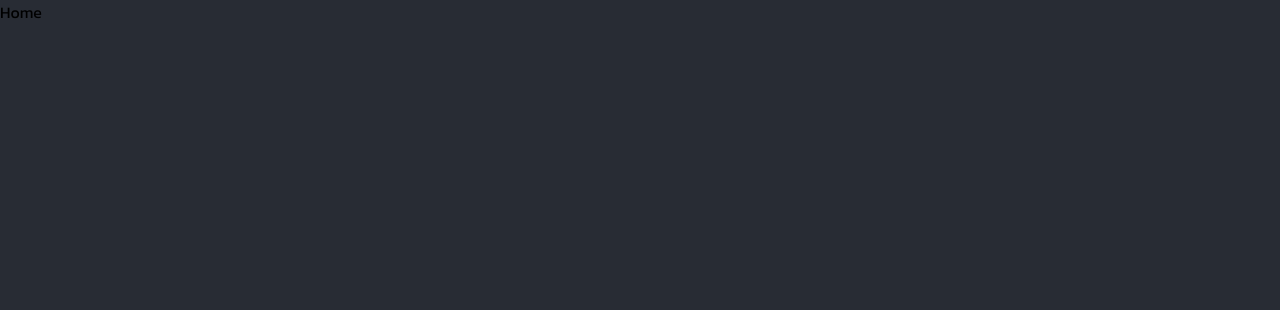
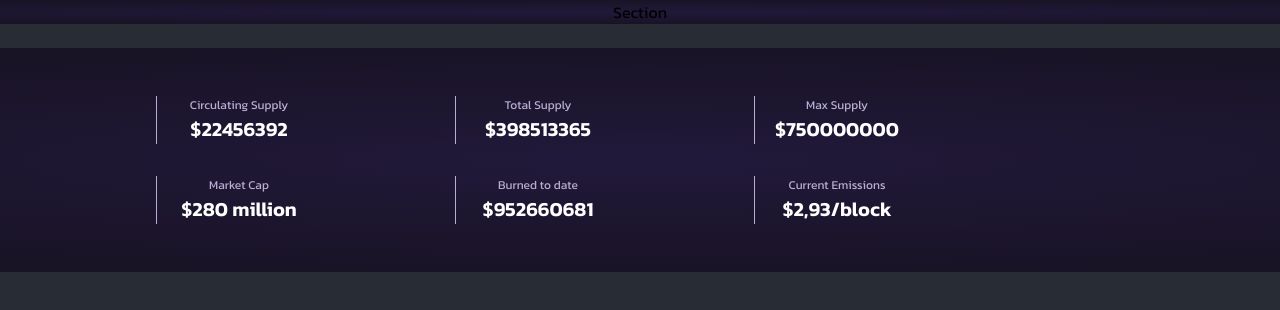
Before and after one commit to Develhope-e3/pancake-swap, a React (Create React App) app: page / in a window 1280 px wide. Shown: the top 310 px of the page. Built offline with nearby package versions, Linux system fonts and the light colour scheme; the HTML template or start-up script is replaced by a standard one.

Commit message:
refactor: Home

```diff
--- a/src/componentes/Button/ButtonScroll.js
+++ b/src/componentes/Button/ButtonScroll.js
@@ -1,11 +1,11 @@
 import "./Button.scss";
 import { Button } from "./Button";
-import { useState, useEffect, useMemo } from "react";
+import { useState, useEffect, useCallback } from "react";
 import ArrowUp from "../../assets/iconos/ArrowUp";
 
 export function ButtonScroll() {
   const [visible, setVisible] = useState(true);
-  const scroll = useMemo(() => {
+  const scroll = useCallback(() => {
     window.scrollTo({
       top: 0,
       behavior: "smooth",
--- a/src/componentes/Section/Section.scss
+++ b/src/componentes/Section/Section.scss
@@ -1,17 +1,16 @@
 .main-section {
-  padding-bottom: 100px;
-  padding-top: 100px;
-  border: 0px;
+  border: none;
   vertical-align: baseline;
 
   display: flex;
   flex-direction: column;
   align-items: center;
   justify-content: center;
-  width: 100%;
-  background-image: radial-gradient(
-    103.12% 50% at 50% 50%,
-    rgb(33, 25, 58) 0%,
-    rgb(25, 19, 38) 100%
-  );
+
+  min-width: 100%;
+  height: auto;
+
+  background-image: radial-gradient(103.12% 50% at 50% 50%,
+      rgb(33, 25, 58) 0%,
+      rgb(25, 19, 38) 100%);
 }
--- a/src/componentes/Section/Section2/Section2.js
+++ b/src/componentes/Section/Section2/Section2.js
@@ -1,22 +1,31 @@
 import React from "react";
 import classNames from "classnames";
 
-export const Section2 = () => {
+export const Section2 = ({children}) => {
   const classSection = classNames({
     section: true,
   });
 
-  return <section className={classSection}></section>;
+  return <section className={classSection}>{children}</section>;
 };
 
-export const Box = (isFlexRow, isFlexCol, isFlexColCenter, isFlexRowCenter) => {
+export const Box = ({
+  children,
+  isFlexCol,
+  isFlexColCenter,
+  isFlexColStart,
+  isFlexRow,
+  isFlexRowCenter,
+  isFlexRowStart
+}) => {
   const boxSection = classNames({
     box: true,
+    "flex-col": isFlexCol,
+    "flex-col-center": isFlexColCenter,
+    "flex-col-start": isFlexColStart,
     "flex-row": isFlexRow,
-    "flex-col": isFlexCol,
     "flex-row-center": isFlexRowCenter,
-    "flex-col-center": isFlexColCenter,
-    "flex-row-start": isFlexRowCenter,
+    "flex-row-start": isFlexRowStart,
   });
-  return <div className={boxSection}></div>;
+  return <div className={boxSection}>{children}</div>;
 };
--- a/src/pages/Home.js
+++ b/src/pages/Home.js
@@ -1,7 +1,29 @@
 import React from "react";
+import { MainSection, Section } from "../componentes/Section/Section.js";
+import { Section2, Box } from "../componentes/Section/Section2/Section2.js";
+import { GridComposer1 } from "../componentes/GridComposer/GridComposer";
 
 const Home = () => {
-  return <div>Home</div>;
+  return (
+    <div>
+      <MainSection>
+        <Section />
+      </MainSection>
+      <br />
+      <MainSection>
+        <Section2>
+          <Box isFlexRow={true}>
+            <GridComposer1
+              className={"theme1"}
+              col={3}
+              remRowSpacing={2}
+              remColSpacing={9}
+            />
+          </Box>
+        </Section2>
+      </MainSection>
+    </div>
+  );
 };
 
 export default Home;
--- a/src/styles/globals.scss
+++ b/src/styles/globals.scss
@@ -9,6 +9,10 @@
   justify-content: center;
   text-align: center;
   align-content: center;
+
+  min-width: 100%;
+  height: 100%;
+
   padding: 48px 0px;
 }
 
```
